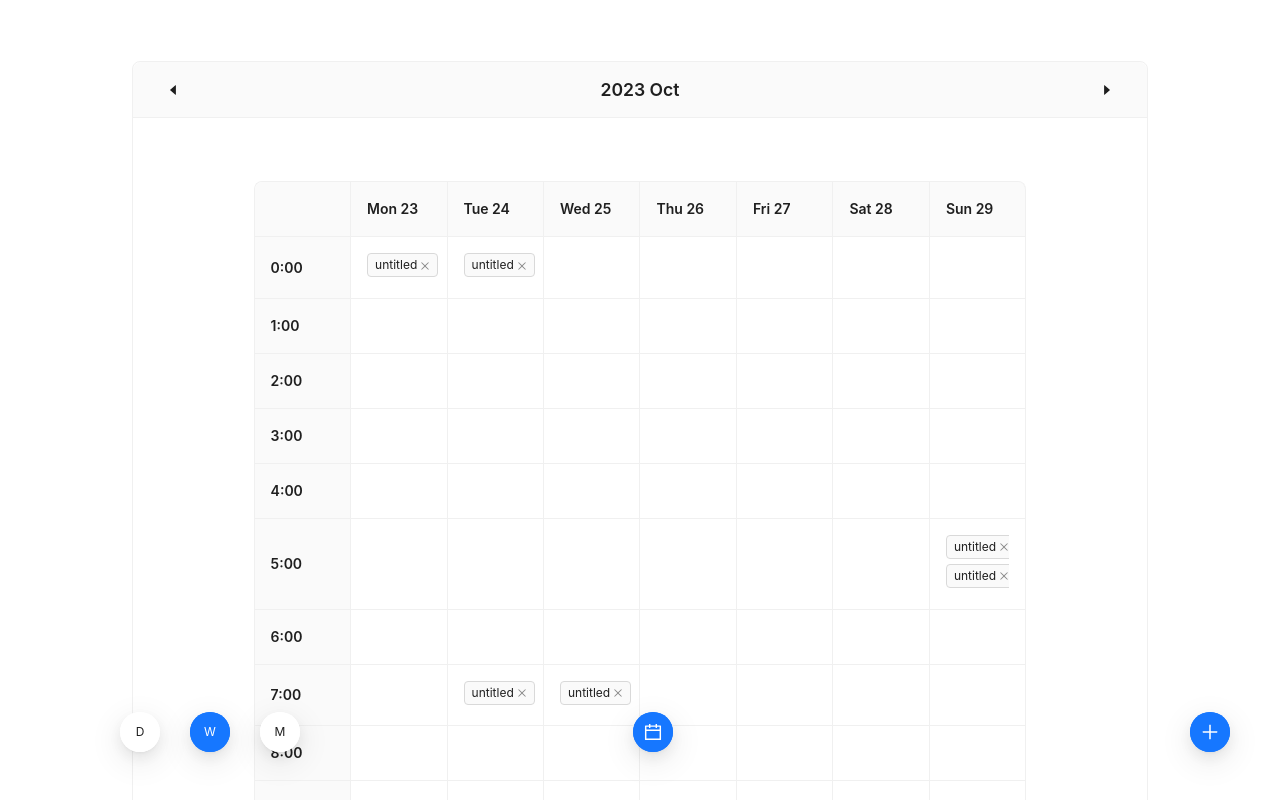
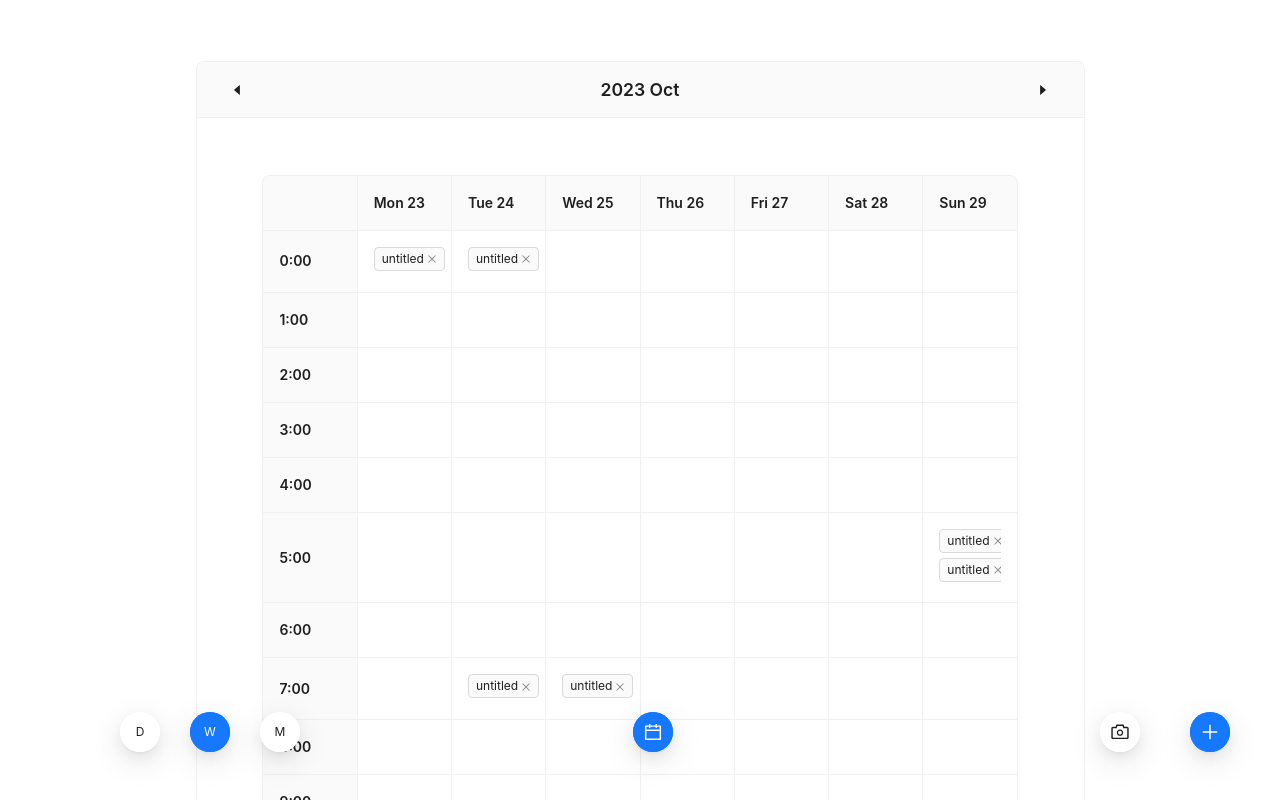
Before and after one commit to TrivialToDo/frontend, a React (Vite) app: page /schedule in a window 1280 px wide. Shown: the top 800 px of the page. Built offline with nearby package versions, Linux system fonts and the light colour scheme.

Commit message:
feat: schedule snapshot

```diff
--- a/package.json
+++ b/package.json
@@ -14,6 +14,9 @@
     "antd": "^5.10.1",
     "clipboard-copy": "^4.0.1",
     "dayjs": "^1.11.10",
+    "dom-to-image": "^2.6.0",
+    "html2canvas": "^1.4.1",
+    "puppeteer": "^21.6.0",
     "react": "^18.2.0",
     "react-dom": "^18.2.0",
     "react-router-dom": "^6.17.0",
--- a/src/components/AddSchedule/index.tsx
+++ b/src/components/AddSchedule/index.tsx
@@ -1,7 +1,7 @@
 // float button for adding new schedule
 
-import { Button, DatePicker, Drawer, FloatButton, Form, Input, Modal, Select, Space, TimePicker, Tooltip, message } from "antd";
-import { PlusOutlined, CloseOutlined, ClockCircleOutlined } from "@ant-design/icons";
+import { Button, DatePicker, Divider, Drawer, FloatButton, Form, Input, Modal, Popover, Select, Space, TimePicker, Tooltip, message } from "antd";
+import { PlusOutlined, CloseOutlined, ClockCircleOutlined, CameraOutlined } from "@ant-design/icons";
 import { useState } from "react";
 import dayjs, { Dayjs } from "dayjs";
 import { Event, Time } from "../../data/interface";
@@ -9,6 +9,8 @@ import TextArea from "antd/es/input/TextArea";
 import { WeekStr } from "../../data/constants";
 import { strDate, strTime } from "../../utils/date";
 import { isOk, request } from "../../utils/network";
+import { takeScreenshot } from "../../utils/screenshot";
+import Link from "antd/es/typography/Link";
 
 interface AddScheduleProps {
     date: Dayjs;
@@ -181,6 +183,7 @@ export const AddSchedule = (props: AddScheduleProps) => {
                             }
                         }}
                         showToday={false}
+                        showSecond={false}
                         defaultValue={dayjs(`${date.format("YYYY-MM-DD")} ${strTime(timeStart)}`)}
                     />
                 </Form.Item>
@@ -219,6 +222,19 @@ export const AddSchedule = (props: AddScheduleProps) => {
             </Form>
         </div>;
     };
+    // const [image, setImage] = useState<HTMLImageElement>();
+    const [url, setUrl] = useState<string>();
+    const [link, setLink] = useState<HTMLAnchorElement>();
+
+    const onShot = async () => {
+        const imgUrl = await takeScreenshot();
+        setUrl(imgUrl);
+        console.log(imgUrl);
+        const tempLink = document.createElement('a');
+        tempLink.href = imgUrl ? imgUrl : "";
+        tempLink.download = `snapshot-${props.date.format("YYYY-MM-DD")}.png`;
+        setLink(tempLink);
+    };
     return <>
         <Drawer
             title="New Schedule"
@@ -236,7 +252,7 @@ export const AddSchedule = (props: AddScheduleProps) => {
         >
             <NewScheduleDrawer date={props.date} setLoading={props.setLoading} jwt={props.jwt} open={open} setOpen={setOpen} />
         </Drawer >
-        <Tooltip title="Add new schedule" placement="left" arrow>
+        <Tooltip title="Add new schedule" placement="top" arrow>
             <FloatButton
                 shape="circle"
                 type="primary"
@@ -245,5 +261,38 @@ export const AddSchedule = (props: AddScheduleProps) => {
                 onClick={() => setOpen(true)}
             />
         </Tooltip>
+        <Popover
+            zIndex={998}
+            content={
+                <div style={{ display: "flex", flexDirection: "column", width: "20rem" }}>
+                    <Divider style={{ marginTop: "0.1rem" }} />
+                    <img src={url} />
+                </div >
+            }
+            title={< div style={{ display: "flex", justifyContent: "space-between", fontSize: "1rem" }}>
+                <div style={{ marginLeft: "0.8rem" }}>Schedule Snapshot</div>
+                <div style={{ display: "flex", justifyContent: "flex-end", fontSize: "1.2rem", marginTop: "0.2rem" }}>
+                    <Link onClick={() => {
+                        link?.click();
+                    }} target="_blank" style={{ marginRight: "0.8rem" }}>
+                        Download
+                    </Link>
+                </div >
+            </div>}
+            trigger="click"
+            mouseEnterDelay={0.5}
+            placement="topLeft"
+        // style={{ marginBottom: "1rem" }}
+        >
+            < Tooltip title="Screenshot" placement="top" arrow >
+                <FloatButton
+                    shape="circle"
+                    type="default"
+                    style={{ right: 140 }}
+                    icon={<CameraOutlined />}
+                    onClick={onShot}
+                />
+            </Tooltip >
+        </Popover >
     </>;
 };
--- a/src/components/DaySchedule/index.tsx
+++ b/src/components/DaySchedule/index.tsx
@@ -193,12 +193,13 @@ export const DaySchedule = (props: ScheduleProps) => {
                     />
                 </div>
             }
-            style={{ width: "80%", overflow: "overlay" }}
+            style={{ width: "70%", overflow: "overlay" }}
             type="inner"
             loading={loading}
             bodyStyle={{ textAlign: "left", width: "100%" }}
+            id="schedule-table"
         >
-            <div style={{ marginTop: "5%", marginBottom: "5%", marginLeft: "10%", marginRight: "10%" }}>
+            <div style={{ marginTop: "5%", marginBottom: "5%", marginLeft: "20%", marginRight: "10%" }}>
                 <DeleteConfirm />
                 <EventProgress />
                 {/* <EventTimeLine /> */}
--- a/src/components/MonthSchedule/index.tsx
+++ b/src/components/MonthSchedule/index.tsx
@@ -71,12 +71,13 @@ export const MonthSchedule = (props: ScheduleProps) => {
                     />
                 </div>
             }
-            style={{ width: "80%", overflow: "overlay" }}
+            style={{ width: "70%", overflow: "overlay" }}
             type="inner"
             loading={loading}
             bodyStyle={{ textAlign: "center", width: "100%" }}
+            id="schedule-table"
         >
-            <div style={{ marginTop: "5%", marginBottom: "5%", marginLeft: "10%", marginRight: "10%" }}>
+            <div style={{ marginTop: "5%", marginBottom: "5%", marginLeft: "5%", marginRight: "5%" }}>
                 <Calendar
                     mode="month"
                     headerRender={() => <></>}
--- a/src/components/WeekSchedule/index.tsx
+++ b/src/components/WeekSchedule/index.tsx
@@ -113,12 +113,13 @@ export const WeekSchedule = (props: ScheduleProps) => {
                     />
                 </div>
             }
-            style={{ width: "80%", overflow: "overlay" }}
+            style={{ width: "70%", overflow: "overlay" }}
             type="inner"
             loading={loading}
             bodyStyle={{ textAlign: "center", width: "100%" }}
+            id="schedule-table"
         >
-            <div style={{ marginTop: "5%", marginBottom: "5%", marginLeft: "10%", marginRight: "10%", textAlign: "center", justifyContent: "center" }}>
+            <div style={{ marginTop: "5%", marginBottom: "5%", marginLeft: "5%", marginRight: "5%", textAlign: "center", justifyContent: "center" }}>
                 <Table
                     columns={columns}
                     dataSource={data}
--- /dev/null
+++ b/src/utils/screenshot.ts
@@ -0,0 +1,37 @@
+// import domtoimage from 'dom-to-image';
+
+// const takeScreenshot = () => {
+//     const element = document.getElementById('target-element'); // 替换为需要截图的元素的 id 或类名
+//     if (element) {
+//         domtoimage.toPng(element)
+//             .then(function (dataUrl) {
+//                 // 生成截图的 data URL
+//                 console.log(dataUrl);
+//             })
+//             .catch(function (error) {
+//                 console.error('截图生成失败:', error);
+//             });
+//     }
+// };
+
+import html2canvas from 'html2canvas';
+
+export const takeScreenshot = async () => {
+    console.log("taking shot...");
+    const element = document.getElementById("schedule-table"); // 替换为需要截图的元素的 id 或类名
+    if (element) {
+        const dataUrl = html2canvas(element).then(canvas => {
+            return canvas.toDataURL(); // 将 Canvas 转换为 data URL
+            // console.log(dataUrl);
+            // const img = new Image();
+            // img.src = dataUrl;
+            // document.body.appendChild(img);
+            // const binaryData = atob(dataUrl.split(',')[1]); // 将 base64 编码的字符串转换为二进制数据
+            // const blob = new Blob([binaryData], { type: 'image/png' }); // 创建新的 Blob 对象
+            // const url = URL.createObjectURL(blob); // 将 Blob 对象转换为 URL
+            // console.log(url);
+        });
+        return dataUrl;
+    }
+    return undefined;
+};
```
Also changed, not shown: 1 other file (tests, documents, lock files or other folders).
